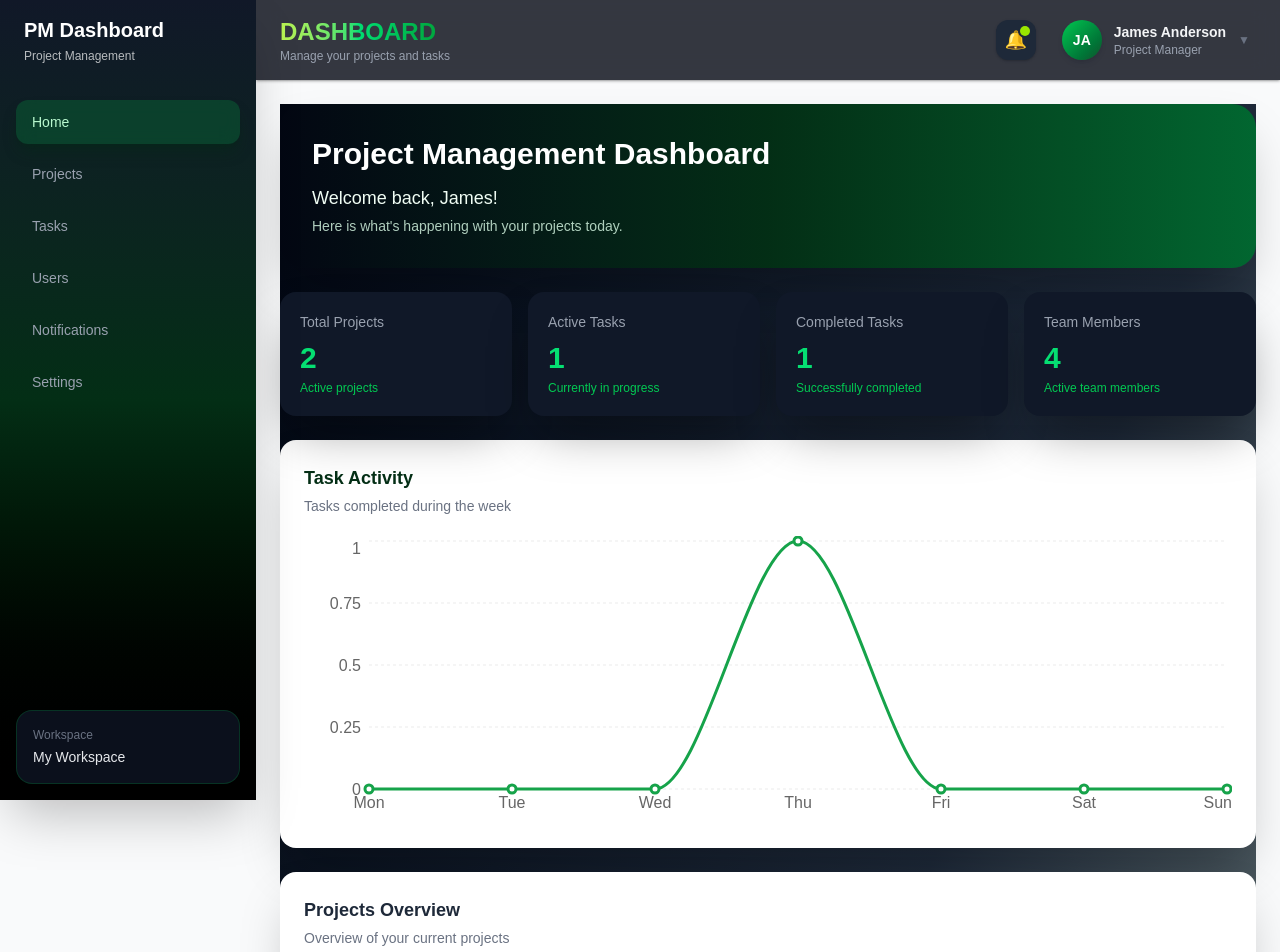
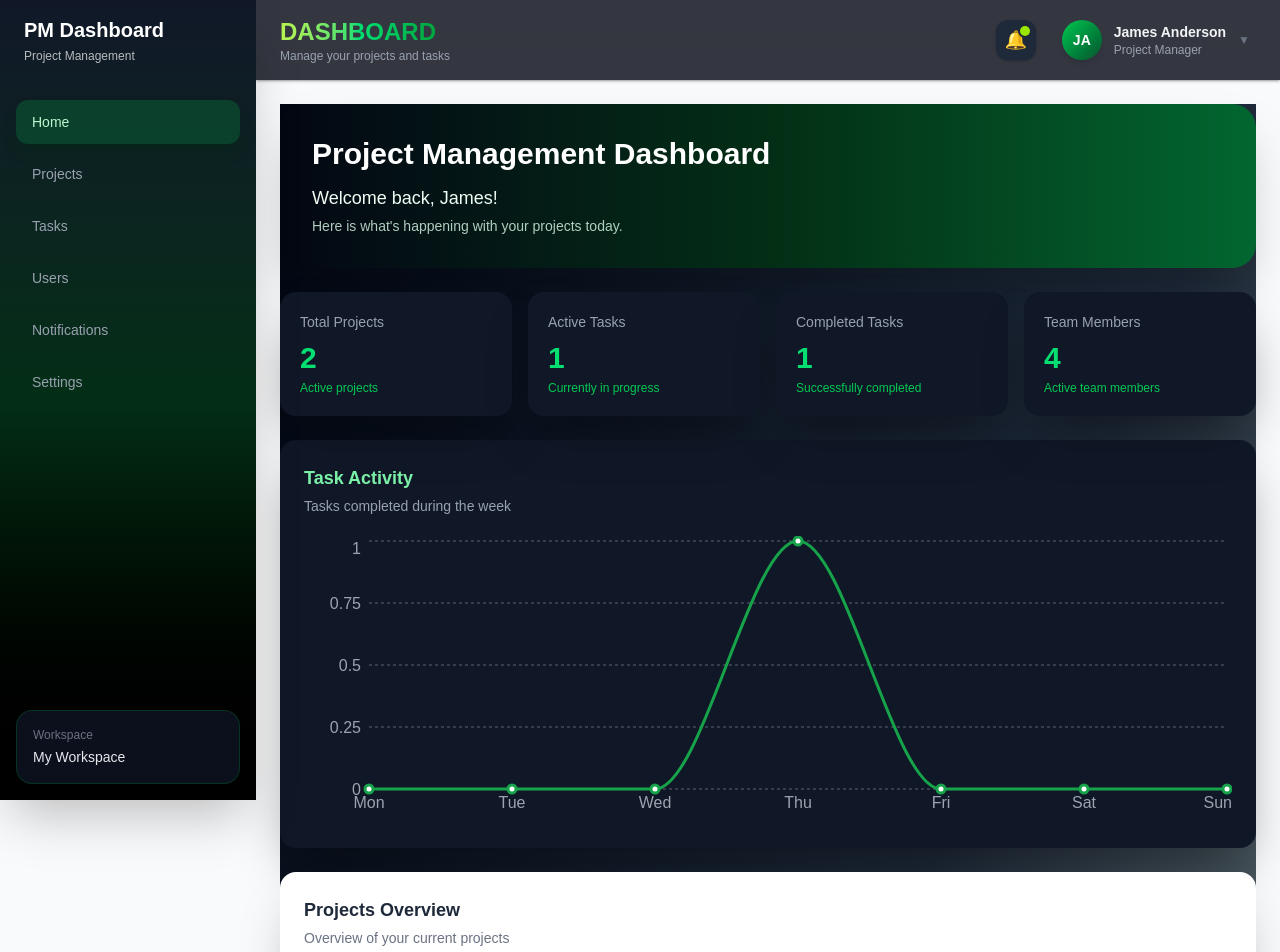
Before and after one commit to Reza-Bamoniri/Managment-Dashboard-Projects, a React (Vite) app: page / in a window 1280 px wide. Shown: the top 952 px of the page. Built offline with nearby package versions, Linux system fonts and the light colour scheme; data requests are answered from the project's data file.

Commit message:
fix: improve chart axis colors in dark mode

```diff
--- a/src/components/home/TaskActivityChart.tsx
+++ b/src/components/home/TaskActivityChart.tsx
@@ -46,13 +46,21 @@ function TaskActivityChart() {
   }, [tasks]);
 
   return (
-    <section className="rounded-2xl bg-white p-5 shadow-2xl sm:p-6">
+    <section className="
+    rounded-2xl
+    bg-white
+    p-5
+    shadow-2xl
+    sm:p-6
+    dark:bg-gray-900
+    dark:shadow-black/40
+  ">
       <div className="mb-5">
-        <h2 className="text-lg font-semibold text-green-950">
+        <h2 className="text-lg font-semibold text-green-950 dark:text-green-300">
           Task Activity
         </h2>
 
-        <p className="mt-1 text-sm text-gray-500">
+        <p className="mt-1 text-sm text-gray-500 dark:text-gray-400">
           Tasks completed during the week
         </p>
       </div>
--- a/src/index.css
+++ b/src/index.css
@@ -16,3 +16,12 @@ body,
 body {
   font-family: Arial, sans-serif;
 }
+
+
+.recharts-wrapper .recharts-cartesian-axis-tick-value {
+  fill: #6b7280;
+}
+
+.dark .recharts-wrapper .recharts-cartesian-axis-tick-value {
+  fill: #9ca3af;
+}
```
